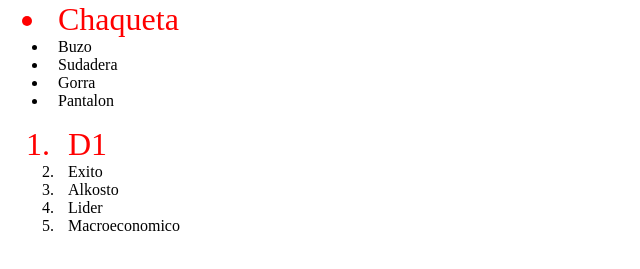
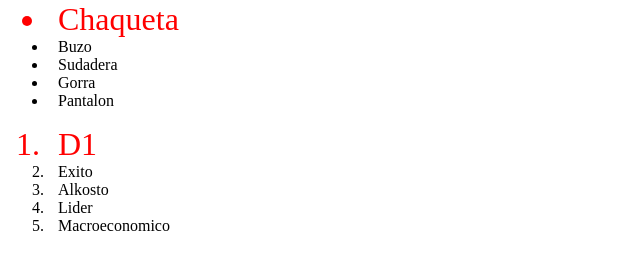
Before and after one commit to PabloandresDev/Curso-Introduccion-Html-Css, a plain HTML site: page Css-Ejercicio/index.html in a window 1280 px wide. Shown: the part 79-348 px from the top of the page, without its empty margins (0-640 px from the left). Drawn offline with Linux system fonts and the light colour scheme.

Commit message:
correccion ejercicio css

```diff
--- a/Css-Ejercicio/index.html
+++ b/Css-Ejercicio/index.html
@@ -17,7 +17,6 @@
         <li id="elemento-4">Gorra</li>
         <li id="elemento-5">Pantalon</li>
       </ul>
-      <ul>
         <ol>
           <li id="elemento-1">D1</li>
           <li id="elemento-2">Exito</li>
@@ -25,7 +24,6 @@
           <li id="elemento-4">Lider</li>
           <li id="elemento-5">Macroeconomico</li>
         </ol>
-      </ul>
     </div>
   </body>
 </html>
--- a/Css-Ejercicio/style.css
+++ b/Css-Ejercicio/style.css
@@ -1,7 +1,10 @@
 #elemento-1{
     color: red;
-    font-size: 2rem;
+
 }
 *{
     padding-left: 10px;
 }
+li#elemento-1{
+    font-size: 2rem;
+}
```
